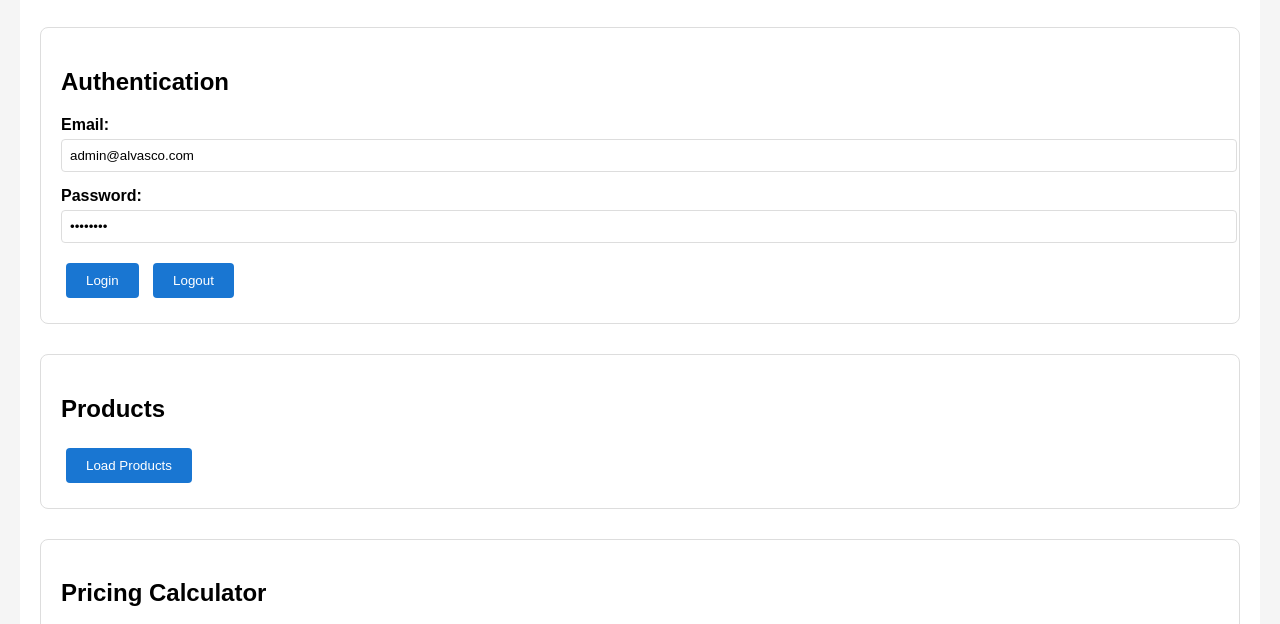
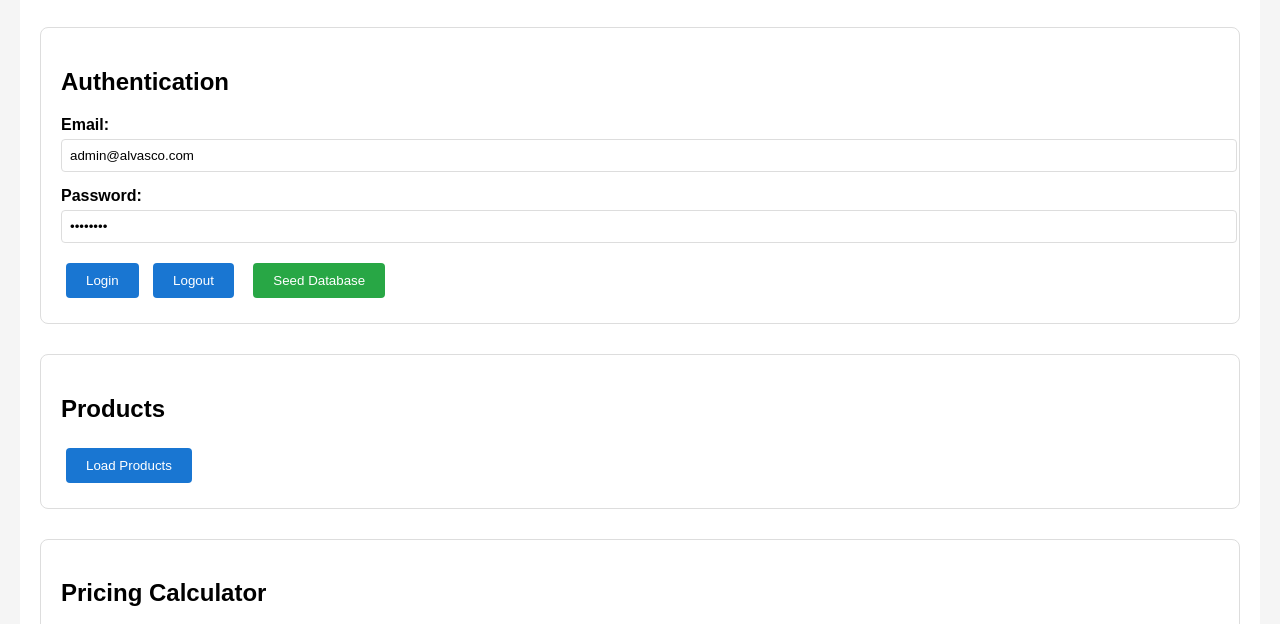
Before and after one commit to AbhiManzire/Alvasco-, a website: page demo.html in a window 1280 px wide. Shown: the part 141-765 px from the top of the page. Drawn offline with Linux system fonts and the light colour scheme.

Commit message:
Add seed database button to frontend

```diff
--- a/demo.html
+++ b/demo.html
@@ -43,6 +43,7 @@
             </div>
             <button class="btn" onclick="login()">Login</button>
             <button class="btn" onclick="logout()">Logout</button>
+            <button class="btn" onclick="seedDatabase()" style="background-color: #28a745; margin-left: 10px;">Seed Database</button>
             <div id="userInfo" class="hidden">
                 <p><strong>Logged in as:</strong> <span id="userName"></span> (<span id="userRole"></span>)</p>
             </div>
@@ -148,6 +149,24 @@
             currentUser = null;
             localStorage.removeItem('authToken');
             document.getElementById('userInfo').classList.add('hidden');
+        }
+
+        async function seedDatabase() {
+            try {
+                const response = await fetch(`${API_BASE}/seed`, {
+                    method: 'POST',
+                    headers: { 'Content-Type': 'application/json' }
+                });
+
+                const data = await response.json();
+                if (response.ok) {
+                    document.getElementById('authResult').innerHTML = '<div class="result success">Database seeded successfully! You can now login.</div>';
+                } else {
+                    document.getElementById('authResult').innerHTML = `<div class="result error">Seeding failed: ${data.error}</div>`;
+                }
+            } catch (error) {
+                document.getElementById('authResult').innerHTML = `<div class="result error">Error seeding database: ${error.message}</div>`;
+            }
         }
 
         function showUserInfo() {
```
